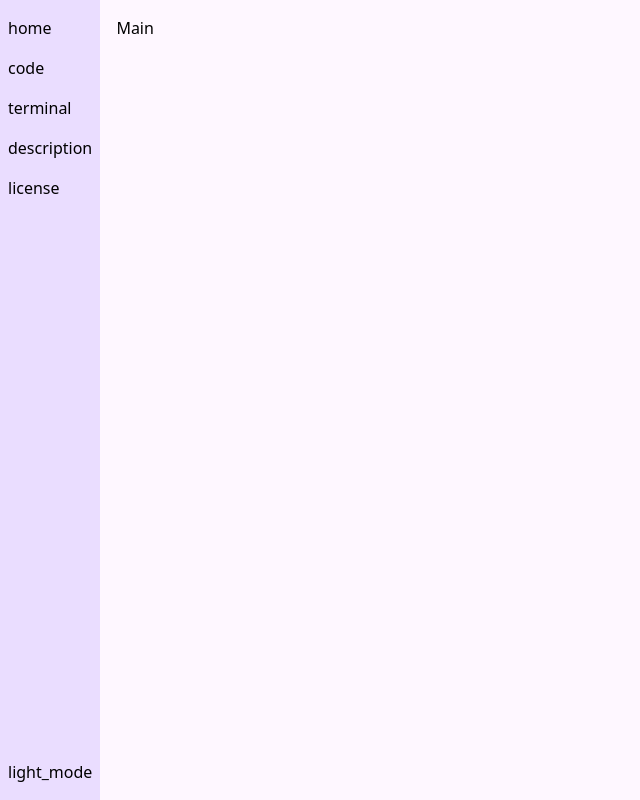
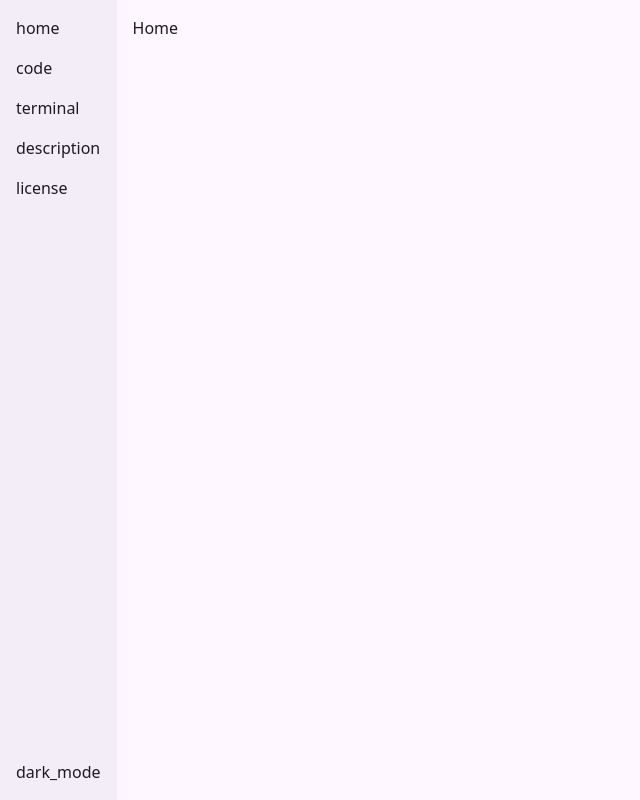
Before and after one commit to Kalpak43/MyPortfolio, a Next.js app: page / in a window 1280 px wide. Shown: the whole page, without its empty margins (0-640 px from the left). Built offline with nearby package versions, Linux system fonts and the light colour scheme.

Commit message:
ADD: Darkmode

```diff
--- a/package.json
+++ b/package.json
@@ -11,6 +11,7 @@
   "dependencies": {
     "@material/web": "^1.4.1",
     "next": "14.2.2",
+    "next-themes": "^0.3.0",
     "react": "^18",
     "react-dom": "^18"
   },
--- a/src/app/globals.css
+++ b/src/app/globals.css
@@ -3,21 +3,61 @@
 @tailwind utilities;
 
 @import url("../styles/icons.css");
+@import url("../styles/Sidebar/Sidebar.css");
 
 :root {
   --md-sys-color-primary: #6750a4;
-  --md-sys-color-primary-container: #EADDFF;
+  --md-sys-color-on-primary: #381E72;
+  --md-sys-color-primary-container: #eaddff;
+  --md-sys-color-on-primary-container: #EADDFF;
   --md-sys-color-secondary: #625b71;
+  --md-sys-color-on-secondary: #332D41;
+  --md-sys-color-secondary-container: #1d192b;
+  --md-sys-color-on-secondary-container: #E8DEF8;
+
   --md-sys-color-tertiary: #7d5260;
   --md-sys-color-error: #b3261e;
+
   --md-sys-color-surface: #fef7ff;
-  --md-sys-color-outline: #79747E;
+  --md-sys-color-on-surface: #1D1B20;
+  --md-sys-color-surface-container: #f3edf7;
+  --md-sys-color-outline: #79747e;
 
-
-  --md-sys-typeface-brand: "Roboto"
+  --md-sys-typeface-brand: "Roboto";
 }
 
-body {
+[data-theme="dark"] {
+  --md-sys-color-primary: #D0BCFF;
+  --md-sys-color-on-primary: #FFFFFF;
+  --md-sys-color-primary-container: #4F378B;
+  --md-sys-color-on-primary-container: #21005D;
+  --md-sys-color-secondary: #CCC2DC;
+  --md-sys-color-on-secondary: #ffffff;
+  --md-sys-color-secondary-container: #4A4458;
+  --md-sys-color-on-secondary-container: #1D192B;
+
+  --md-sys-color-tertiary: #EFB8C8;
+  --md-sys-color-error: #F2B8B5;
+
+  --md-sys-color-surface: #141218;
+  --md-sys-color-on-surface: #E6E0E9;
+  --md-sys-color-surface-container: #36343B;
+
+  --md-sys-color-outline: #79747e;
+
+  --md-sys-typescale-display-large-font: "Roboto";
+  --md-sys-typescale-display-large-weight: 400;
+  --md-sys-typescale-display-large-size: 96px;
+  --md-sys-typescale-display-large-tracking: -0.25pt;
+  --md-sys-typescale-display-large-line-height: 64pt;
+}
+
+* {
+  transition: background-color 0.3s, color 0.1s;
+}
+
+.layout {
   display: flex;
   background-color: var(--md-sys-color-surface);
+  color: var(--md-sys-color-on-surface);
 }
--- a/src/app/layout.js
+++ b/src/app/layout.js
@@ -1,7 +1,7 @@
-import { Inter } from "next/font/google";
 import "./globals.css";
 import Sidebar from "@/components/Sidebar/Sidebar";
-
+import ThemeProvider from "@/contexts/ThemeProvider";
+import Script from "next/script";
 
 export const metadata = {
   title: "KP's Portfolio",
@@ -11,9 +11,13 @@ export const metadata = {
 export default function RootLayout({ children }) {
   return (
     <html lang="en">
-      <body >
-        <Sidebar />
-        {children}
+      <body>
+        <ThemeProvider>
+          <main className="layout">
+            <Sidebar />
+            {children}
+          </main>
+        </ThemeProvider>
       </body>
     </html>
   );
--- a/src/app/page.js
+++ b/src/app/page.js
@@ -3,7 +3,7 @@ import Image from "next/image";
 export default function Home() {
   return (
     <main className="p-4">
-      Main
+      <p>Home</p>
     </main>
   );
 }
--- a/src/components/Sidebar/Sidebar.jsx
+++ b/src/components/Sidebar/Sidebar.jsx
@@ -1,37 +1,48 @@
 "use client";
 
-import React from "react";
+import React, { useContext } from "react";
 import "@material/web/button/text-button.js";
 import "@material/web/button/outlined-button.js";
 import "@material/web/checkbox/checkbox.js";
+import { ThemeContext } from "@/contexts/ThemeProvider";
 
 export default function Sidebar() {
+  const { theme, toggleTheme } = useContext(ThemeContext);
+
   return (
-    <div className="py-4 px-2 h-screen flex flex-col justify-between bg-[var(--md-sys-color-primary-container)]">
+    <div className="p-4 h-screen flex flex-col justify-between bg-[var(--md-sys-color-surface-container)]">
       {/* <md-text-button>
         <span className="material-symbols-outlined block">menu</span>
       </md-text-button> */}
       <div className="flex flex-col gap-y-4">
-        <md-text-button >
-          <span className="material-symbols-outlined block">home</span>
+        <md-text-button class="active" title="home">
+          <span className="material-symbols-outlined block nav-link">home</span>
         </md-text-button>
-        <md-text-button>
-          <span className="material-symbols-outlined block">code</span>
+        <md-text-button class="" title="skills">
+          <span className="material-symbols-outlined block nav-link">code</span>
         </md-text-button>
-        <md-text-button>
-          <span className="material-symbols-outlined block">terminal</span>
+        <md-text-button title="Projects">
+          <span className="material-symbols-outlined block nav-link">
+            terminal
+          </span>
         </md-text-button>
-        <md-text-button>
-          <span className="material-symbols-outlined block">description</span>
+        <md-text-button title="resume">
+          <span className="material-symbols-outlined block nav-link">
+            description
+          </span>
         </md-text-button>
-        <md-text-button>
-          <span className="material-symbols-outlined block">license</span>
+        <md-text-button title="certifications and awards">
+          <span className="material-symbols-outlined block nav-link">
+            license
+          </span>
         </md-text-button>
       </div>
 
       <div>
-        <md-outlined-button>
-          <span className="material-symbols-outlined block">light_mode</span>
+        <md-outlined-button onClick={() => toggleTheme()}>
+          <span className="material-symbols-outlined block">
+            {theme === "light" ? "dark_mode" : "light_mode"}
+          </span>
         </md-outlined-button>
       </div>
     </div>
--- /dev/null
+++ b/src/contexts/ThemeProvider.jsx
@@ -0,0 +1,51 @@
+"use client";
+import React, { createContext, useEffect, useState } from "react";
+
+export const ThemeContext = createContext();
+
+export default function ThemeProvider({ children }) {
+  const [theme, setTheme] = useState("light");
+
+  useEffect(() => {
+    const localTheme = localStorage.getItem("kp-theme");
+    if (localTheme) {
+      setTheme(localTheme);
+      document.body
+        .querySelector(".layout")
+        .setAttribute("data-theme", localTheme);
+    } else {
+      const prefersDarkMode = window.matchMedia("(prefers-color-scheme: dark)");
+      document.body.setAttribute(
+        "data-theme",
+        {
+          true: "dark",
+          false: "light",
+        }[prefersDarkMode.matches]
+      );
+    }
+  }, []);
+
+  const toggleTheme = () => {
+    setTheme((prevTheme) => {
+      if (prevTheme === "light") {
+        document.body
+          .querySelector(".layout")
+          .setAttribute("data-theme", "dark");
+        localStorage.setItem("kp-theme", "dark");
+        return "dark";
+      } else {
+        document.body
+          .querySelector(".layout")
+          .setAttribute("data-theme", "light");
+        localStorage.setItem("kp-theme", "light");
+        return "light";
+      }
+    });
+  };
+
+  return (
+    <ThemeContext.Provider value={{ theme, toggleTheme }}>
+      {children}
+    </ThemeContext.Provider>
+  );
+}
--- /dev/null
+++ b/src/styles/Sidebar/Sidebar.css
@@ -0,0 +1,8 @@
+.active {
+    background-color: var(--md-sys-color-primary-container);
+    color: #333;
+}
+
+/* .active > .material-symbols-outlined {
+    fill: 1;
+} */
--- a/src/styles/icons.css
+++ b/src/styles/icons.css
@@ -1,5 +1,9 @@
 @import url("https://fonts.googleapis.com/css2?family=Material+Symbols+Outlined:opsz,wght,FILL,GRAD@20..48,100..700,0..1,-50..200");
 
 .material-symbols-outlined {
-  font-variation-settings: "FILL" 0, "wght" 600, "GRAD" 0, "opsz" 24;
+  font-variation-settings: "FILL" 0, "wght" 400, "GRAD" 0, "opsz" 24;
 }
+
+.active > .material-symbols-outlined {
+  font-variation-settings: "FILL" 1, "wght" 400, "GRAD" 0, "opsz" 24;
+}
--- a/tailwind.config.js
+++ b/tailwind.config.js
@@ -15,4 +15,5 @@ module.exports = {
     },
   },
   plugins: [],
+  darkMode: "class",
 };
```
Also changed, not shown: public/themeChecker.js (added, +10 -0 lines), src/utils/themeChecker.js (added, +10 -0 lines), 1 other file (tests, documents, lock files or other folders).
